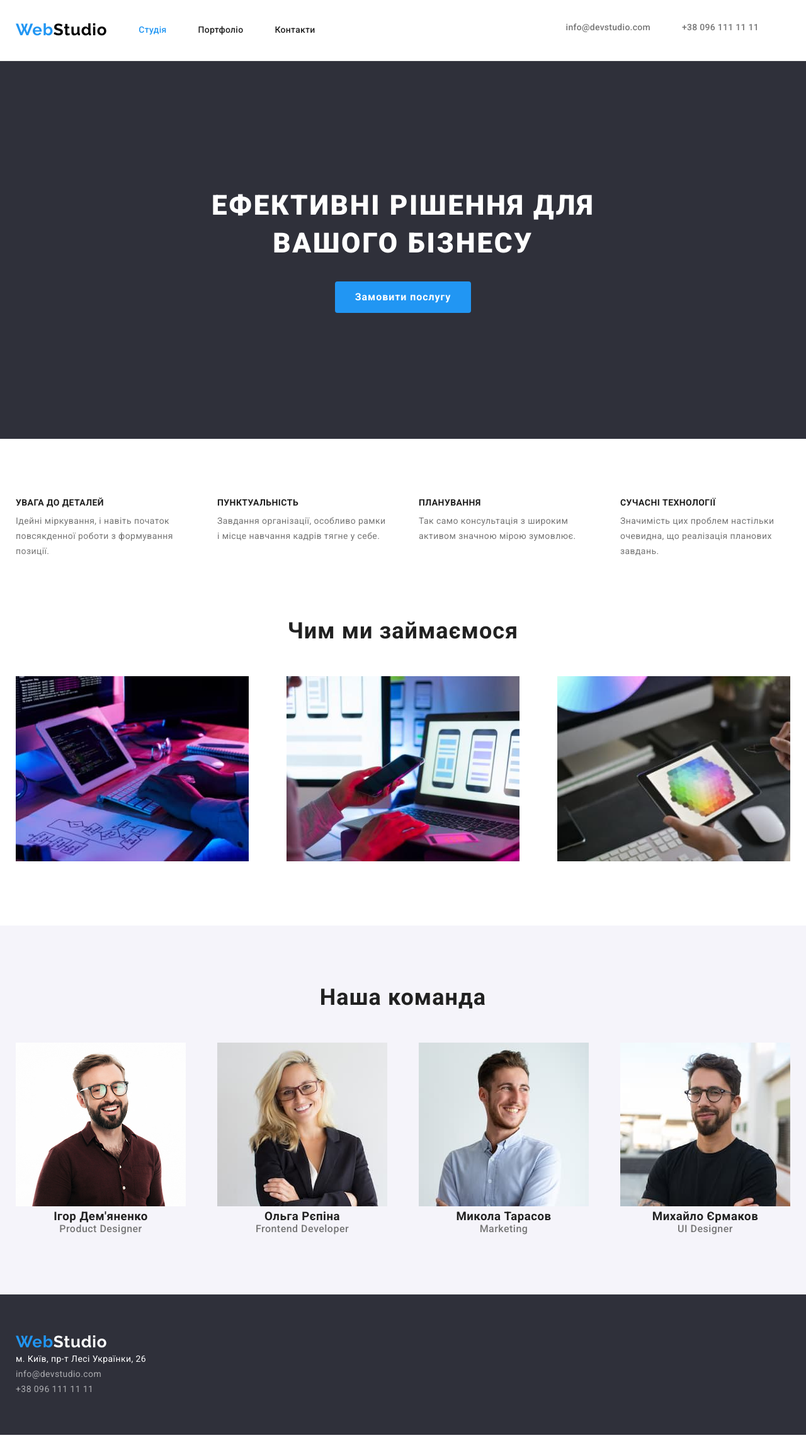
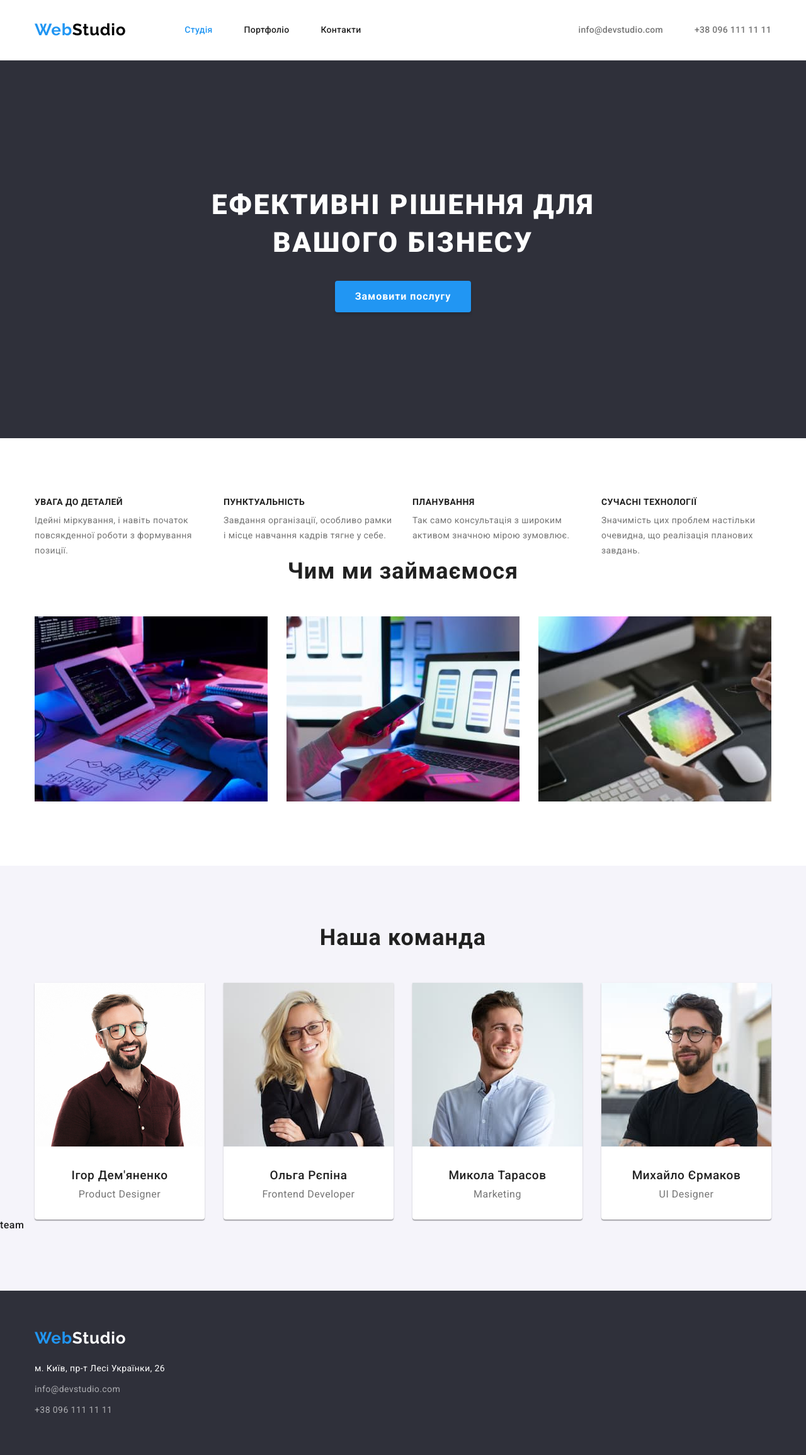
Before and after one commit to NikolayMieshkov/goit-markup-hw-03-v1, a plain HTML site: page index.html in a window 1280 px wide. Shown: the whole page at 63% size. Before the commit the page ends 2279 px from the top, so only its background shows below. Drawn offline with nearby package versions, Linux system fonts and the light colour scheme.

Commit message:
Fixed Index.html and portfolio.html
Fixed files HW3

```diff
--- a/css/styles.css
+++ b/css/styles.css
@@ -14,6 +14,8 @@ html {
   --third-color: #212121;
   --fourth-color: #f5f4fa;
   --additional-color: #2f303a;
+  --border-color: #ececec;
+  --border-color-portfolio: #eeeeee;
 }
 body {
   font-family: 'Roboto', sans-serif;
@@ -23,6 +25,7 @@ body {
   letter-spacing: 0.03em;
   color: var(--main-text-color);
 }
+
 h1,
 h2,
 h3,
@@ -41,38 +44,58 @@ ul {
 .container {
   margin-left: auto;
   margin-right: auto;
-  width: 1230px;
+  width: 1200px;
+  padding: 0 15px;
+}
+.list {
+  list-style: none;
+}
+.link {
+  text-decoration: none;
+}
+.current {
+  color: var(--accent-color);
+}
+
+/* Header section */
+
+.header-section {
+  padding-top: 32px;
+  padding-bottom: 32px;
+  border-bottom: solid 1px var(--border-color);
+}
+.header-container {
+  display: flex;
+  align-items: center;
 }
 .nav-list {
   display: flex;
-  font-display: row;
+  flex-direction: row;
   align-items: center;
 }
 .header-contacts {
-  display: flex;
-  font-display: row;
-}
-.header-section {
-  padding-top: 32px;
-  padding-bottom: 32px;
-  border-bottom: solid 1px #ececec;
-}
-.header-container {
+  margin-left: auto;
   display: flex;
   flex-direction: row;
-  justify-content: space-between;
 }
-.hero-container {
+.header-contact-link {
+  font-weight: 500;
+  font-size: 14px;
+  line-height: 1.14;
+  letter-spacing: 0.02em;
+  color: var(--main-text-color);
+}
+.header-nav {
   display: flex;
   align-items: center;
-  flex-direction: column;
 }
-.link {
-  text-decoration: none;
-  padding-right: 50px;
+.link.contact:active,
+.contact:hover,
+.contact:focus {
+  color: var(--accent-color);
 }
-.list {
-  list-style: none;
+.header-contact:not(:last-child) {
+  margin-right: 50px;
 }
 .header-link {
   font-weight: 500;
@@ -86,8 +109,8 @@ ul {
 .header-link:active {
   color: var(--accent-color);
 }
-.tel-link {
-  color: var(--main-text-color);
+.header-nav-link:not(:last-child) {
+  margin-right: 50px;
 }
 .studio-link {
   font-weight: 500;
@@ -98,23 +121,6 @@ ul {
 .studio-link:active {
   color: var(--accent-color);
 }
-.header-contact-link {
-  font-weight: 500;
-  font-size: 14px;
-  line-height: 1.14;
-  letter-spacing: 0.02em;
-  color: var(--main-text-color);
-}
-.contact:active,
-.contact:hover,
-.contact:focus {
-  color: var(--accent-color);
-}
-.footer-contacts.contact:active,
-.footer-contacts.contact:hover,
-.footer-contacts.contact:focus {
-  color: var(--second-text-color);
-}
 .logo {
   font-family: 'Raleway', sans-serif;
   font-weight: 700;
@@ -122,10 +128,22 @@ ul {
   line-height: 1.19;
   letter-spacing: 0.03em;
   color: var(--accent-color);
+  margin-right: 93px;
 }
 .header-logo {
   color: var(--logo-header-color);
 }
+.current {
+  color: var(--accent-color);
+}
+/* Hero section */
+
+.hero-container {
+  display: flex;
+  align-items: center;
+  flex-direction: column;
+}
+
 .hero-section {
   background-color: var(--additional-color);
   padding-top: 200px;
@@ -153,28 +171,25 @@ ul {
   background: var(--accent-color);
   border-radius: 4px;
   border: none;
-  min-width: 216px;
-  padding-top: 10px;
-  padding-bottom: 10px;
+  padding: 10px 32px;
+  box-shadow: 0px 4px 4px 0px #00000026;
 }
-.current {
-  color: var(--accent-color);
+.btn:hover,
+.btn:focus,
+.btn:active {
+  background: #188ce8;
 }
+
+/* About section */
+
 .about-section {
+  padding-top: 94px;
   padding-bottom: 94px;
 }
 .about-list {
   display: flex;
+  gap: 30px;
   flex-direction: row;
-  justify-content: space-between;
-}
-.work-section {
-  padding: 0;
-}
-.work-list {
-  display: flex;
-  flex-direction: row;
-  justify-content: space-between;
 }
 .about-list-title {
   color: var(--third-color);
@@ -183,7 +198,7 @@ ul {
   line-height: 1.14;
   letter-spacing: 0.03em;
   text-transform: uppercase;
-  padding-bottom: 10px;
+  margin-bottom: 10px;
 }
 .about-list-text {
   color: var(--main-text-color);
@@ -191,15 +206,27 @@ ul {
 .about-column {
   width: 270px;
 }
-.work {
+
+/* Work section */
+
+.work-section {
+  padding: 0;
 }
+.work-list {
+  display: flex;
+  flex-direction: row;
+  gap: 30px;
+}
+
+/* Team section */
+
 .title {
   color: var(--third-color);
   font-size: 36px;
   line-height: 1.16;
   text-align: center;
   letter-spacing: 0.03em;
-  padding-bottom: 50px;
+  margin-bottom: 50px;
 }
 .team {
   background-color: var(--fourth-color);
@@ -209,30 +236,56 @@ ul {
   line-height: 1.18;
   letter-spacing: 0.03em;
 }
+.member-name {
+  margin-top: 30px;
+  font-weight: 500;
+  font-size: 19px;
+  line-height: 1.18;
+  letter-spacing: 0.03em;
+}
+.job-title {
+  font-weight: 400;
+  font-size: 16px;
+  line-height: 1.18;
+  letter-spacing: 0.03em;
+  color: var(--main-text-color);
+  margin-top: 10px;
+  margin-bottom: 30px;
+}
 .team-list {
   display: flex;
   flex-direction: row;
-  justify-content: space-between;
+  gap: 30px;
   text-align: center;
 }
-.member-name {
+.team-card {
+  background-color: var(--second-text-color);
+  box-shadow: 0px 1px 3px rgba(0, 0, 0, 0.12), 0px 1px 1px rgba(0, 0, 0, 0.14),
+    0px 2px 1px rgba(0, 0, 0, 0.2);
+  border-radius: 0px 0px 4px 4px;
 }
 
 /* Portfolio */
 
 .filters-list {
-  padding-bottom: 50px;
+  margin-bottom: 50px;
   display: flex;
   flex-direction: row;
   justify-content: center;
   flex-wrap: wrap;
   gap: 8px;
 }
+.project-card {
+  padding: 20px 24px;
+  border-bottom: 1px solid var(--border-color-portfolio);
+  border-right: 1px solid var(--border-color-portfolio);
+  border-left: 1px solid var(--border-color-portfolio);
+}
 .cards.list {
   display: flex;
   flex-wrap: wrap;
   gap: 30px;
-  }
+}
 .btn-filters {
   font-family: inherit;
   font-weight: 500;
@@ -243,22 +296,25 @@ ul {
   border-radius: 4px;
   color: var(--third-color);
   border: none;
+  padding: 6px 22px;
+  cursor: pointer;
+}
+.btn-filters.all {
+  padding: 6px 25px;
 }
 .btn-filters:active,
 .btn-filters:hover,
 .btn-filters:focus {
   background: var(--accent-color);
   color: var(--second-text-color);
-  border-radius: 4px;
-  border: none;
+  box-shadow: 0px 3px 1px rgba(0, 0, 0, 0.1), 0px 1px 2px rgba(0, 0, 0, 0.08),
+    0px 2px 2px rgba(0, 0, 0, 0.12);
 }
-
 .item {
   width: 370px;
-  border: solid 1px #eeeeee;
 }
-.job-title {
-  color: var(--main-text-color);
+.image {
+  display: block;
 }
 .project-title {
   color: var(--third-color);
@@ -266,31 +322,40 @@ ul {
   line-height: 2;
   letter-spacing: 0.06em;
   padding-top: 20px;
-  padding-right: 24px;
-  padding-bottom: 4px;
-  padding-left: 24px;
+  margin-bottom: 4px;
 }
 .project-note {
   font-size: 16px;
   line-height: 1.87;
   color: var(--main-text-color);
-  padding-right: 24px;
-  padding-bottom: 20px;
-  padding-left: 24px;
-
 }
 /* Footer-section */
 .footer-section {
   background-color: var(--additional-color);
   padding: 60px 0;
 }
+.footer-link {
+  margin-right: 0px;
+}
 .footer-contacts {
   font-style: normal;
   color: rgba(255, 255, 255, 0.6);
+}
+.footer-contacts:active,
+.footer-contacts:hover,
+.footer-contacts:focus {
+  color: var(--second-text-color);
+}
+.footer-contacts-list {
+  margin-top: 20px;
 }
 .location {
   color: var(--second-text-color);
 }
 .footer-logo {
   color: var(--second-text-color);
+  margin-right: 0;
 }
+.footer-contact:not(:last-child) {
+  margin-bottom: 9px;
+}
--- a/index.html
+++ b/index.html
@@ -8,10 +8,6 @@
       content="width=
      initial-scale=1.0"
     />
-    <link
-      rel="stylesheet"
-      href="https://cdnjs.cloudflare.com/ajax/libs/modern-normalize/1.1.0/modern-normalize.min.css"
-    />
     <link rel="preconnect" href="https://fonts.googleapis.com" />
     <link rel="preconnect" href="https://fonts.gstatic.com" crossorigin />
     <link
@@ -19,30 +15,35 @@
       rel="stylesheet"
     />
     <title>Студія</title>
+    <link
+      rel="stylesheet"
+      href="https://cdnjs.cloudflare.com/ajax/libs/modern-normalize/1.1.0/modern-normalize.min.css"
+    />
     <link rel="stylesheet" href="./css/styles.css" />
   </head>
   <body>
+    <!-- Header-section -->
     <header class="header-section">
       <div class="container header-container">
         <nav class="header-nav">
+          <a href="./index.html" class="logo link">Web<span class="header-logo">Studio</span></a>
           <ul class="nav-list list">
-            <li>
-              <a href="./index.html" class="logo link"
-                >Web<span class="header-logo">Studio</span></a
-              >
+            <li class="header-nav-link">
+              <a class="studio-link header-link link current" href="./index.html">Студія</a>
             </li>
-            <li><a class="studio-link header-link link current" href="./index.html">Студія</a></li>
-            <li><a class="header-link link" href="./portfolio.html">Портфоліо</a></li>
-            <li><a class="header-link link" href="#">Контакти</a></li>
+            <li class="header-nav-link">
+              <a class="header-link link" href="./portfolio.html">Портфоліо</a>
+            </li>
+            <li class="header-nav-link"><a class="header-link link" href="#">Контакти</a></li>
           </ul>
         </nav>
         <ul class="header-contacts list header-nav">
-          <li>
+          <li class="header-contact">
             <a class="header-contact-link contact link" href="mailto:info@devstudio.com"
               >info@devstudio.com</a
             >
           </li>
-          <li>
+          <li class="header-contact">
             <a class="header-contact-link contact link" href="tel:+380961111111"
               >+38 096 111 11 11</a
             >
@@ -59,7 +60,6 @@
         </div>
       </section>
       <!-- About Section -->
-      <section class="activity section">
       <section class="about-section">
         <div class="container">
           <h2 hidden>About</h2>
@@ -90,7 +90,6 @@
             </li>
           </ul>
         </div>
-        </section>
         <!-- Work-section -->
         <section class="work-section">
           <div class="container">
@@ -109,42 +108,45 @@
           </div>
         </section>
       </section>
+      <!-- Team-section -->
       <section class="team section">
         <div class="container">
           <h2 class="title">Наша команда</h2>
           <ul class="list team-list">
-            <li>
+            <li class="team-card">
               <img src="./images/ihor.jpg" alt="Ihor Demyanenko photo" width="270" />
               <h3 class="member-name">Ігор Дем'яненко</h3>
               <p class="job-title" lang="en">Product Designer</p>
             </li>
-            <li>
+            <li class="team-card">
               <img src="./images/olga.jpg" alt="Olga Repina photo" width="270" />
               <h3 class="member-name">Ольга Рєпіна</h3>
               <p class="job-title" lang="en">Frontend Developer</p>
             </li>
-            <li>
+            <li class="team-card">
               <img src="./images/mykola.jpg" alt="Mykola Tarasov photo" width="270" />
               <h3 class="member-name">Микола Тарасов</h3>
               <p class="job-title" lang="en">Marketing</p>
             </li>
-            <li>
+            <li class="team-card">
               <img src="./images/myhail.jpg" alt="Myhailo Ermakov" width="270" />
               <h3 class="member-name">Михайло Єрмаков</h3>
               <p class="job-title" lang="en">UI Designer</p>
             </li>
           </ul>
         </div>
+        team
       </section>
     </main>
+    <!-- Footer-section -->
     <footer class="footer-section section">
       <div class="container">
         <a class="logo footer-link link" href="./index.html"
           >Web<span class="footer-logo">Studio</span></a
         >
-        <address>
+        <address class="footer-contacts-list">
           <ul class="list">
-            <li>
+            <li class="footer-contact">
               <a
                 class="footer-contacts location link"
                 href="https://goo.gl/maps/VJPJxod8hEKDNUcbA"
@@ -154,13 +156,13 @@
                 м. Київ, пр-т Лесі Українки, 26</a
               >
             </li>
-            <li>
-              <a class="footer-contacts contact link" href="mailto:info@devstudio.com"
+            <li class="footer-contact">
+              <a class="footer-contacts link" href="mailto:info@devstudio.com"
                 >info@devstudio.com</a
               >
             </li>
-            <li>
-              <a class="footer-contacts contact link" href="tel:+380961111111">+38 096 111 11 11</a>
+            <li class="footer-contact">
+              <a class="footer-contacts link" href="tel:+380961111111">+38 096 111 11 11</a>
             </li>
           </ul>
         </address>
```
Also changed, not shown: portfolio.html (+67 -65 lines). Lines whose indentation alone changed are shown as unchanged.
